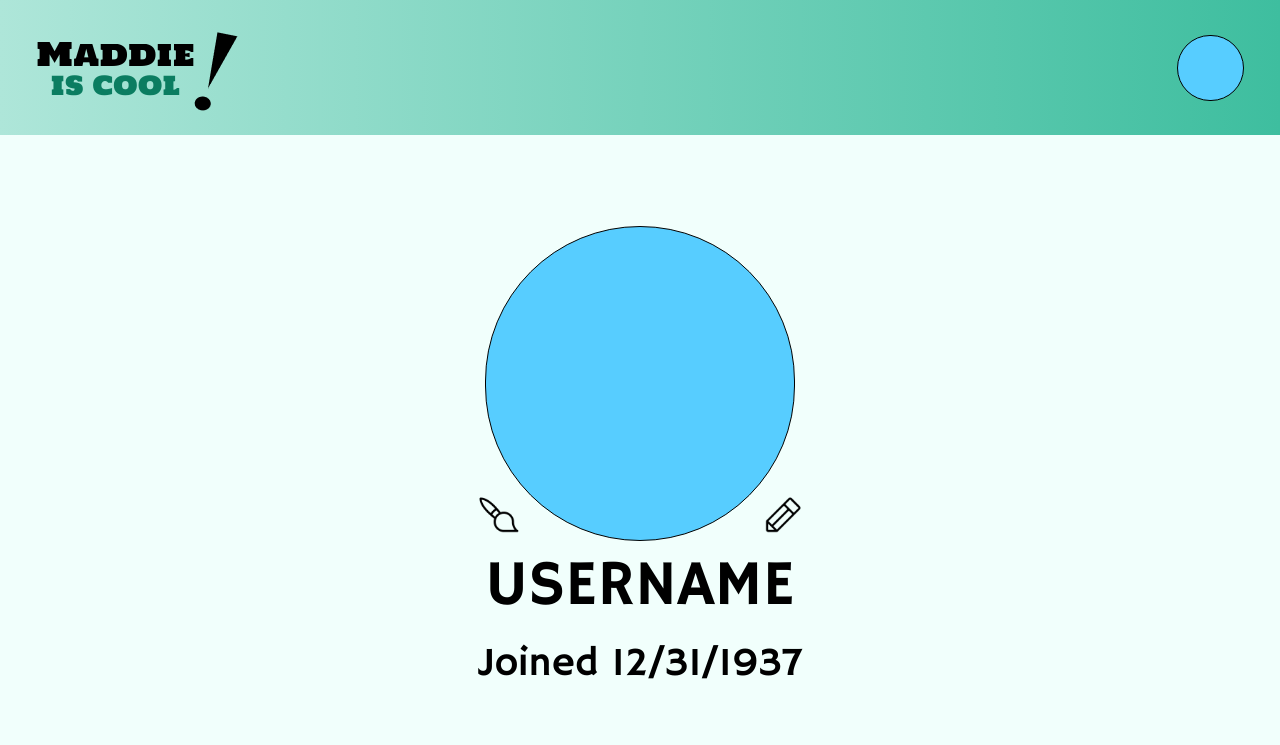
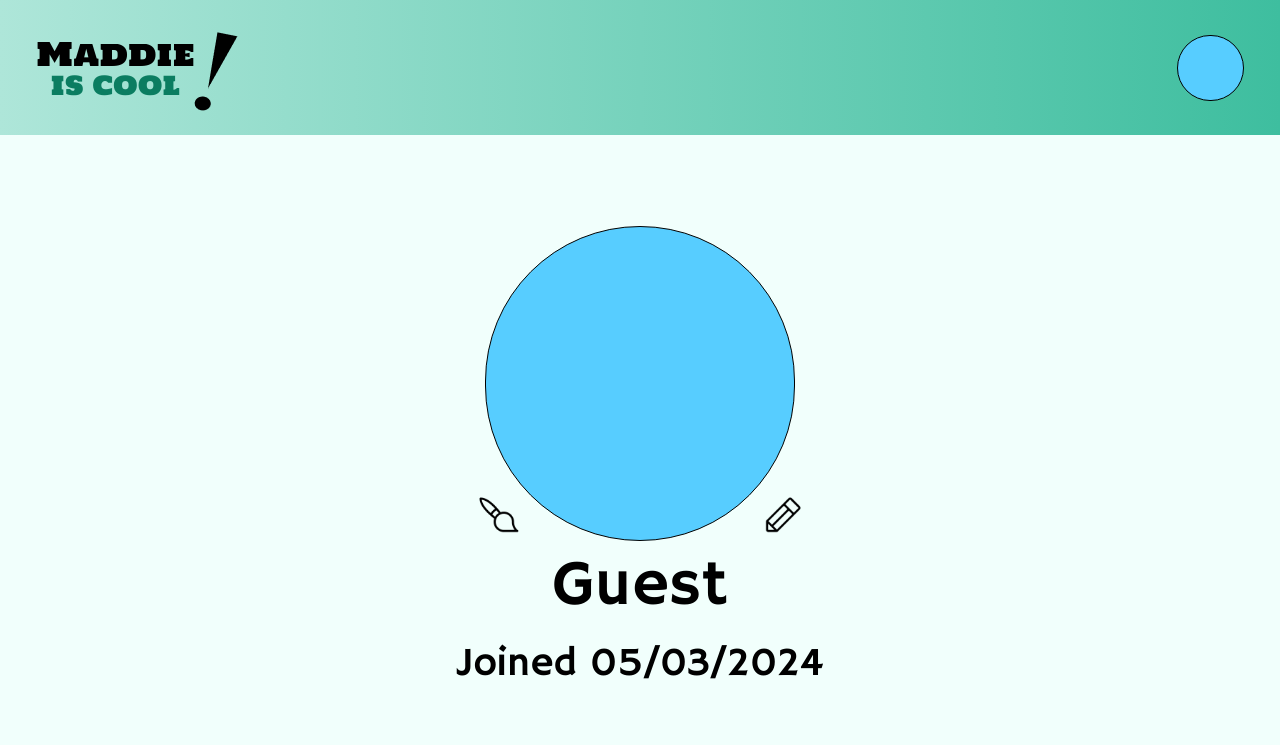
Before and after one commit to brandoughnut/tasktracker-sprint-front-end, a Next.js app: page /pages/DashboardPage in a window 1280 px wide. Shown: the top 745 px of the page. Built offline with nearby package versions, Linux system fonts and the light colour scheme.

Commit message:
small fixes

```diff
--- a/src/app/components/CreateAccountComponent.tsx
+++ b/src/app/components/CreateAccountComponent.tsx
@@ -33,6 +33,7 @@ const CreateAccountComponent = (prop: ICreateAccountComponent) => {
     } else if (password != verifiedPassword) {
       setMessage('Confirm Password and Password do not match')
     } else {
+      saveUsernameToLocalStorage(username);
       setMessage('');
       saveUsernameToLocalStorage(username)
       router.push('/pages/DashboardPage')
@@ -75,12 +76,12 @@ const CreateAccountComponent = (prop: ICreateAccountComponent) => {
       <div className=' space-y-6'>
         <div className='w-full lg:w-[595px] flex flex-col space-y-1'>
           <div className=' font-HammersmithOne text-2xl ps-2'>Username</div>
-          <input onChange={(e) => setUsername(e.target.value)} className=' h-14 rounded-[10px] font-HammersmithOne text-2xl px-5' type="text" />
+          <input onChange={(e) => setUsername(e.target.value)} className=' h-14 rounded-[10px] font-HammersmithOne text-2xl px-5' type={type1} />
         </div>
         <div className=' w-full lg:w-[595px] flex flex-col space-y-1'>
           <div className=' font-HammersmithOne text-2xl ps-2'>Password</div>
           <div className=' relative'>
-            <input onChange={(e) => setPassword(e.target.value)} className=' w-full h-14 rounded-[10px] font-HammersmithOne text-2xl px-5' type="text" />
+            <input onChange={(e) => setPassword(e.target.value)} className=' w-full h-14 rounded-[10px] font-HammersmithOne text-2xl px-5' type={type2} />
             <Image onClick={handleEyeBall1} src={eyeslash} alt="eyeslash" className="absolute right-4 top-1/2 transform -translate-y-1/2 " />
           </div>
         </div>
--- a/src/app/components/LoginComponent.tsx
+++ b/src/app/components/LoginComponent.tsx
@@ -28,6 +28,7 @@ const LoginComponent = (prop: ILoginComponent) => {
     } else if (password != secretPassword) {
       setMessage('Incorrect Password');
     } else {
+      saveUsernameToLocalStorage(username);
       setMessage('');
       saveUsernameToLocalStorage(username)
       router.push('/pages/DashboardPage')
--- a/src/app/components/MyBoardsComponent.tsx
+++ b/src/app/components/MyBoardsComponent.tsx
@@ -9,6 +9,7 @@ import Image from 'next/image';
 import BoardCardComponent from './BoardCardComponent';
 import { IUserData } from '@/interfaces/interfaces';
 import { getExampleData } from '@/services/DataServices';
+import { getUsernameFromLocalStorage } from '@/utils/LocalSotrage';
 
 interface IMyBoardComponent {
     setIsAddBoard: (isBoardAdded: boolean) => void
@@ -22,6 +23,8 @@ const MyBoardsComponent = (props: IMyBoardComponent) => {
 
     const [isTag1, setIsTag1] = useState<boolean>(false);
     const [isTag2, setIsTag2] = useState<boolean>(false);
+
+    const [username, setUsername] = useState<string>(getUsernameFromLocalStorage())
 
     return (
         <div className='2xl:flex 2xl:justify-between 2xl:ms-[144px] 2xl:me-[47px]'>
@@ -57,7 +60,7 @@ const MyBoardsComponent = (props: IMyBoardComponent) => {
                     <h1 className='HammersmithOne text-[20px] w-full absolute top-[48.5%] text-center text-white'>Profile Picture</h1>
                 </div>
             </div> */}
-                <h1 className='HammersmithOne text-center text-[64px]'>{userData.username}</h1>
+                <h1 className='HammersmithOne text-center text-[64px]'>{username}</h1>
                 <h1 className='HammersmithOne text-center text-[40px]'>Joined {userData.joinDate}</h1>
             </div>
             <div className='mt-[53px]'>
--- a/src/data/UserDataExample.json
+++ b/src/data/UserDataExample.json
@@ -1,7 +1,7 @@
 {
     "userID": 1,
     "username": "USERNAME",
-    "joinDate": "12/31/1937",
+    "joinDate": "05/03/2024",
     "userColor": "#57CDFF",
     "boards": [
         {
```
